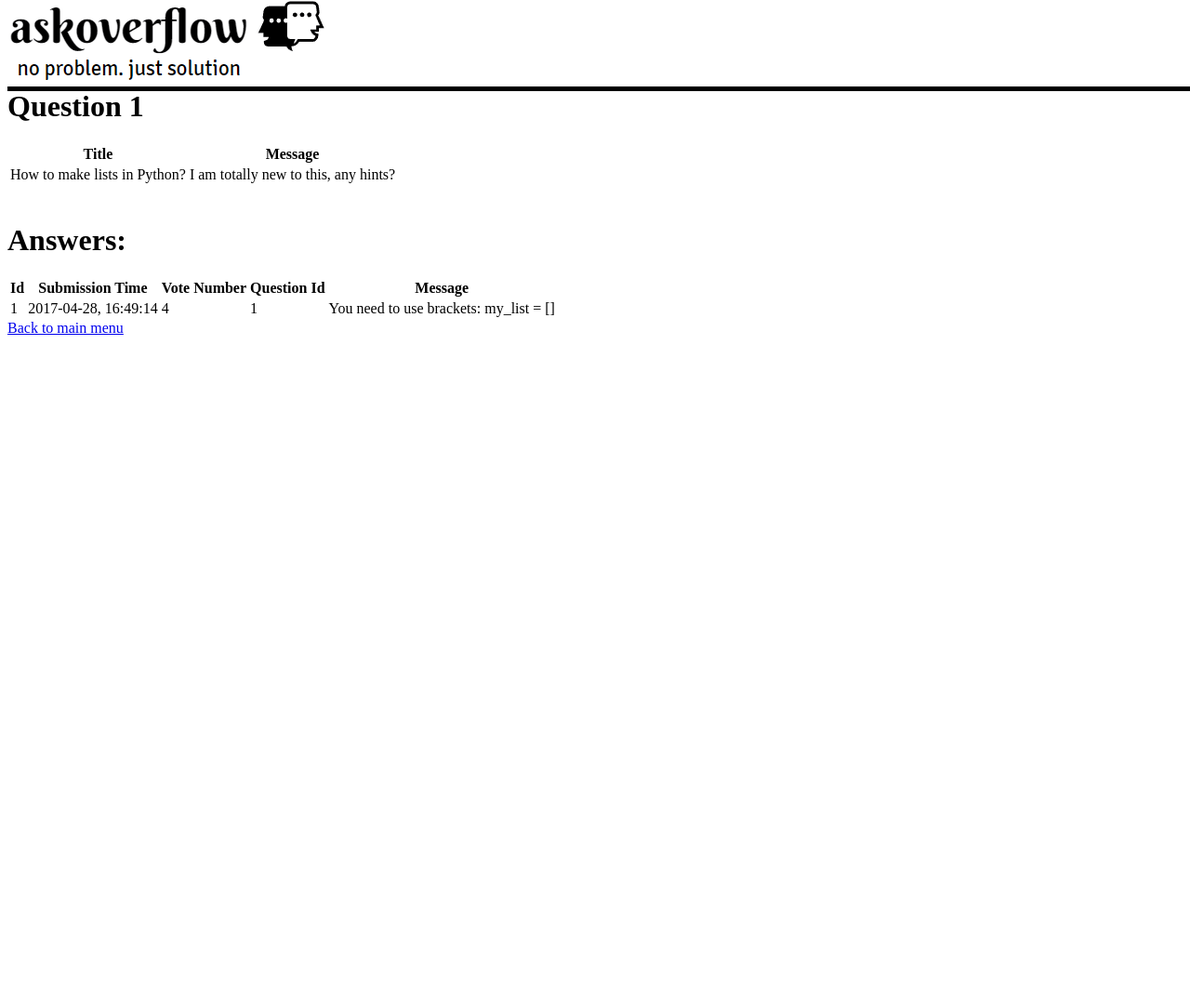
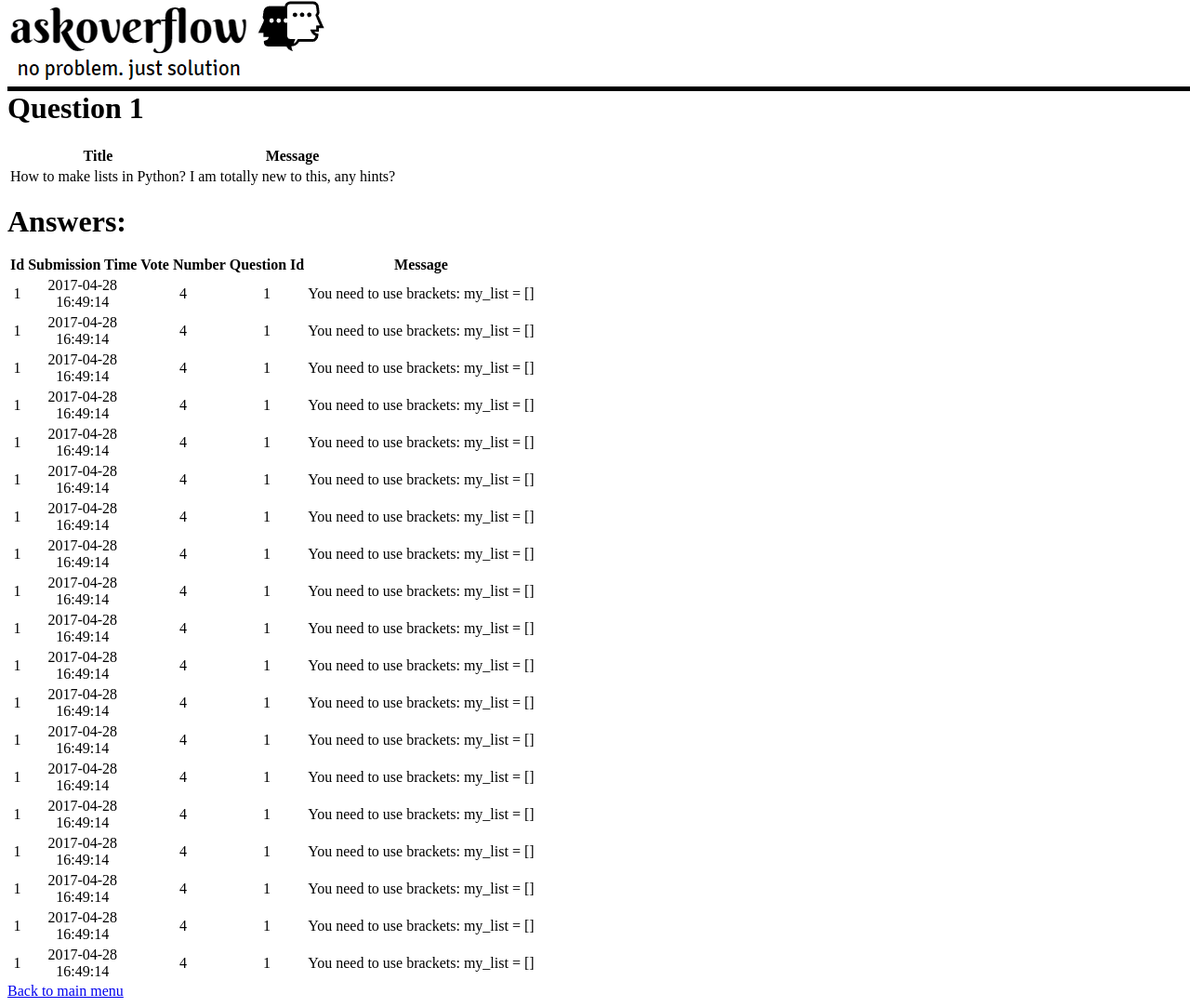
Before and after one commit to CodecoolGlobal/ask-mate-3-python-mllorand, a Flask app: page /question/1 in a window 1280 px wide. Shown: the whole page at 93% size. Before the commit the page ends 360 px from the top, so only its background shows below. Run offline with Flask 2, Linux system fonts and the light colour scheme; some libraries are stand-ins or nearby versions.

Commit message:
Implement convert_timestamp_to_date function
Add examples how not to design html/css

```diff
--- a/answer.csv
+++ b/answer.csv
@@ -1,2 +1,20 @@
 id,submission_time,vote_number,question_id,message,image
 1,1493398154,4,1,You need to use brackets: my_list = [],
+1,1493398154,4,1,You need to use brackets: my_list = [],
+1,1493398154,4,1,You need to use brackets: my_list = [],
+1,1493398154,4,1,You need to use brackets: my_list = [],
+1,1493398154,4,1,You need to use brackets: my_list = [],
+1,1493398154,4,1,You need to use brackets: my_list = [],
+1,1493398154,4,1,You need to use brackets: my_list = [],
+1,1493398154,4,1,You need to use brackets: my_list = [],
+1,1493398154,4,1,You need to use brackets: my_list = [],
+1,1493398154,4,1,You need to use brackets: my_list = [],
+1,1493398154,4,1,You need to use brackets: my_list = [],
+1,1493398154,4,1,You need to use brackets: my_list = [],
+1,1493398154,4,1,You need to use brackets: my_list = [],
+1,1493398154,4,1,You need to use brackets: my_list = [],
+1,1493398154,4,1,You need to use brackets: my_list = [],
+1,1493398154,4,1,You need to use brackets: my_list = [],
+1,1493398154,4,1,You need to use brackets: my_list = [],
+1,1493398154,4,1,You need to use brackets: my_list = [],
+1,1493398154,4,1,You need to use brackets: my_list = [],
--- a/data_manager.py
+++ b/data_manager.py
@@ -18,9 +18,16 @@ def get_all_entries(file_path, file_header, sort_by=None, order=None):
             entries = sorted(entries, key=lambda x: int(x[sort_by]), reverse=order)
     else:
         entries.reverse()
+    convert_timestamp_to_date(entries)
+    return entries
+
+
+def convert_timestamp_to_date(entries):
     for entry in entries:
-        entry["submission_time"] = datetime.fromtimestamp(int(entry["submission_time"])).strftime("%Y-%m-%d, %H:%M:%S")
+        entry["submission_time"] = datetime.fromtimestamp(int(entry["submission_time"]))\
+                                                        .strftime("%Y-%m-%d <br> %H:%M:%S")
     return entries
+
 
 
 def get_entry_by_id(entry_id, file_path, file_header):
--- a/templates/layout.html
+++ b/templates/layout.html
@@ -4,11 +4,13 @@
     <meta charset="UTF-8">
     <title>Ask Overflow</title>
     <style>
-        th {
+        .topheader {
             white-space: nowrap;
             position: sticky;
             top: 98px;
             background-color: white;
+            padding: 0;
+            margin: 0;
         }
         .navbar {
             background-color: white;
@@ -19,6 +21,7 @@
         }
         .content {
             margin-top: 96px;
+            position: -webkit-sticky;
         }
         {% block style %}{% endblock %}
     </style>
--- a/templates/question.html
+++ b/templates/question.html
@@ -1,5 +1,6 @@
 {% extends "layout.html" %}
 {% block content %}
+    <div class="topheader">
 	<h1>Question {{ question_id }}</h1>
     <table>
         <tr>
@@ -17,11 +18,12 @@
         {% endfor %}
         </tr>
     </table><br>
-	<h1>Answers:</h1>
+	<h1 style="margin: 0;padding: 0">Answers:</h1><br>
+    </div>
 	<table>
-        <tr>
+        <tr style="background-color: white">
                 {% for column_title in answer_headers %}
-                    <th> {{ column_title.replace("_", " ").title() if column_title not in "image" }}</th>
+                    <th style="position: sticky; top: 275px; background-color: white"> {{ column_title.replace("_", " ").title() if column_title not in "image" }}</th>
                 {% endfor %}
             </tr>
         {% for answer in answers %}
@@ -30,7 +32,7 @@
                     {% if cell == "image" %}
                         <td><img src=" {{ answer["image"] }}" width="50"></td>
                     {% else %}
-                        <td>{{ answer[cell] | safe }}</td>
+                        <td style="text-align: center">{{ answer[cell] | safe }}</td>
                     {% endif %}
                 {% endfor %}
             </tr>
```
Also changed, not shown: templates/index.html (+6 -1 lines).
